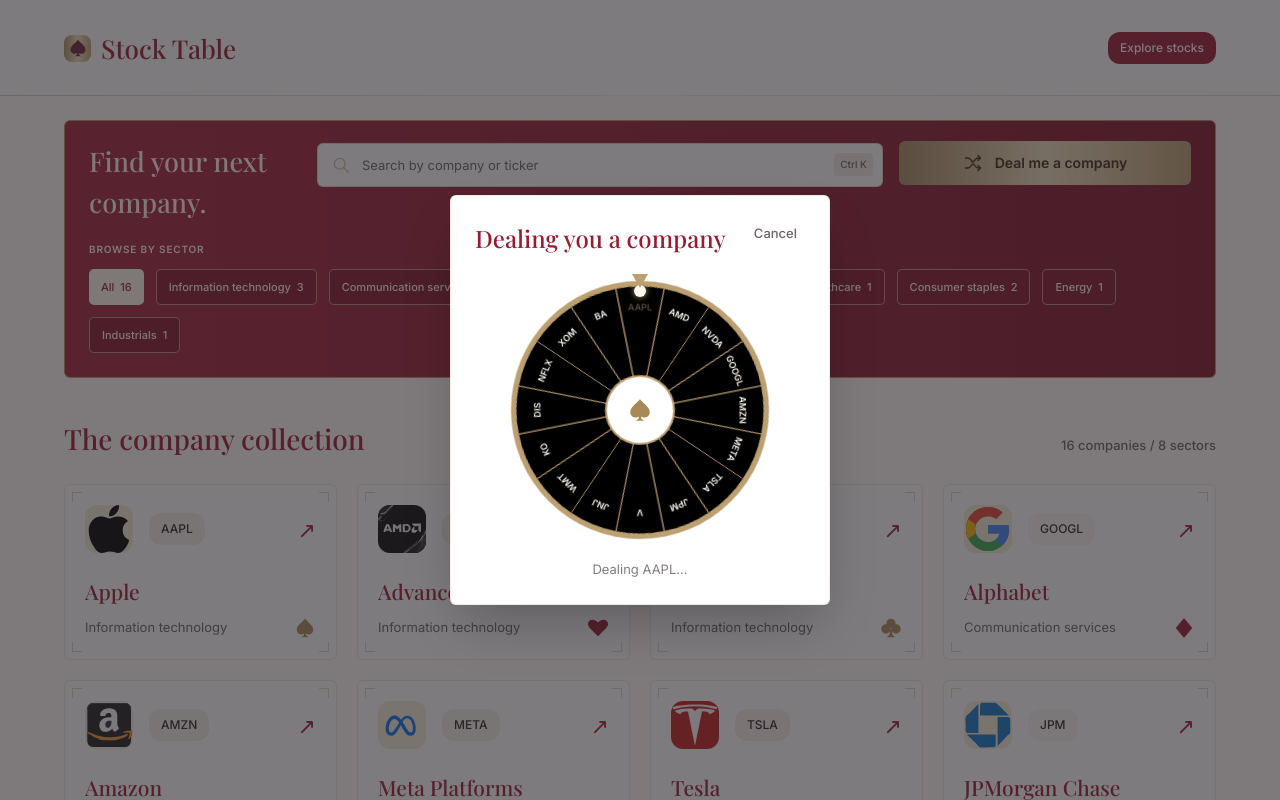
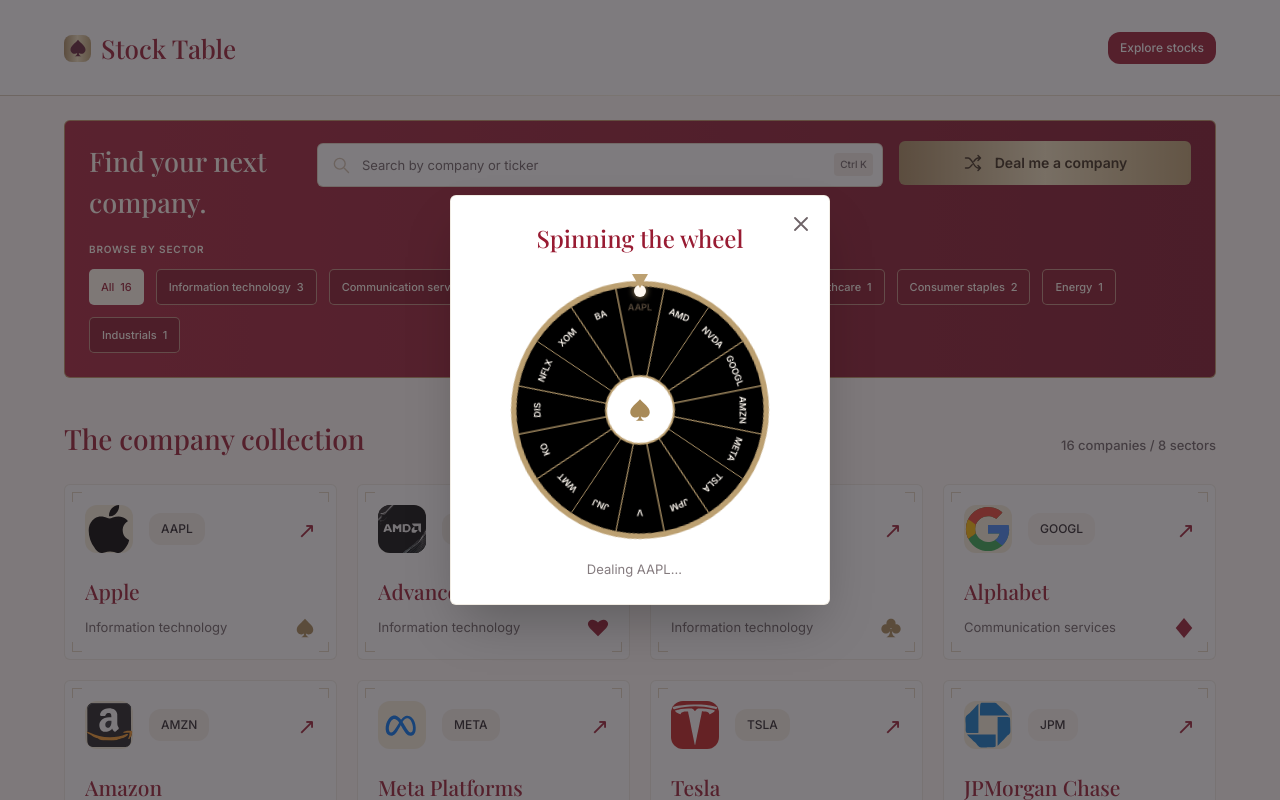
Before and after one commit to EthanT-young/stock-table, a Next.js app: page / in a window 1280 px wide. Both pictures are taken after a click on the button "Deal me a company". Shown: the top 800 px of the page. Built offline with nearby package versions, Linux system fonts and the light colour scheme.

Commit message:
Center the deal overlay heading, use a close icon and reword the spin text

```diff
--- a/src/app/globals.css
+++ b/src/app/globals.css
@@ -290,7 +290,7 @@ body {
   animation: roulette-appear 0.3s ease-out 2.6s both;
 }
 
-/* The "No more bets…" caption: until landing. */
+/* The "Place your bets…" caption: until landing. */
 .roulette-before-landing {
   animation: roulette-disappear 0.2s ease-out 2.6s both;
 }
--- a/src/components/directory/deal-button.tsx
+++ b/src/components/directory/deal-button.tsx
@@ -87,20 +87,30 @@ export function DealButton() {
           clearTimers(); // closing (Esc or Cancel) cancels the deal
           setDeal(null);
         }}
-        className="m-auto w-[min(92vw,380px)] rounded-md border border-border bg-surface p-6 text-ink shadow-2xl backdrop:bg-ink/60"
+        className="relative m-auto w-[min(92vw,380px)] rounded-md border border-border bg-surface p-6 text-ink shadow-2xl backdrop:bg-ink/60"
       >
-        <div className="flex items-start justify-between gap-4">
-          <h2 id="deal-heading" className="font-display text-h4 text-crimson">
-            Dealing you a company
-          </h2>
-          <button
-            type="button"
-            onClick={() => dialogRef.current?.close()}
-            className="rounded-md px-2 py-1 text-small font-medium text-muted hover:text-ink"
-          >
-            Cancel
-          </button>
-        </div>
+        {/* Close button in the corner; the heading is centered with room on both sides. */}
+        <button
+          type="button"
+          onClick={() => dialogRef.current?.close()}
+          aria-label="Cancel"
+          className="absolute top-3 right-3 flex size-8 items-center justify-center rounded-full text-muted transition-colors hover:bg-raised hover:text-ink"
+        >
+          <svg aria-hidden width="14" height="14" viewBox="0 0 14 14">
+            <path
+              d="M1 1l12 12M13 1L1 13"
+              stroke="currentColor"
+              strokeWidth="1.8"
+              strokeLinecap="round"
+            />
+          </svg>
+        </button>
+        <h2
+          id="deal-heading"
+          className="px-8 text-center font-display text-h4 text-crimson"
+        >
+          Spinning the wheel
+        </h2>
 
         {deal && (
           <div className="mt-6 flex justify-center">
--- a/src/components/stock/roulette-loader.tsx
+++ b/src/components/stock/roulette-loader.tsx
@@ -135,7 +135,7 @@ export function RouletteWheel({
       {/* The captions share one spot and swap when the wheel lands. */}
       <p className="mt-5 grid text-small text-muted">
         <span className="roulette-before-landing col-start-1 row-start-1">
-          No more bets…
+          Place your bets…
         </span>
         <span className="roulette-after-landing roulette-caption col-start-1 row-start-1">
           Dealing {symbol}…
```
